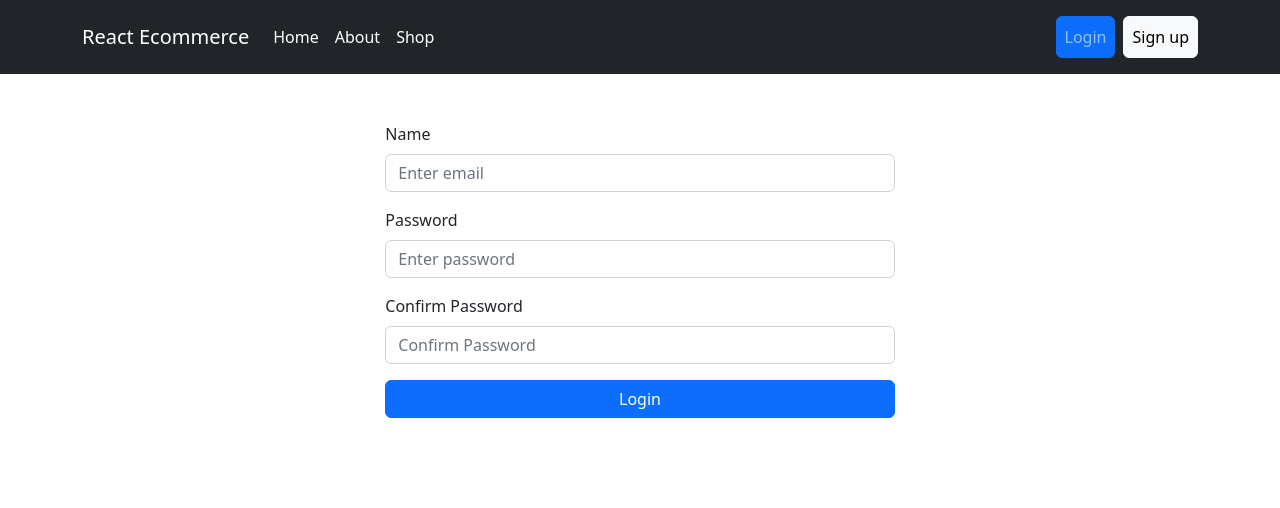
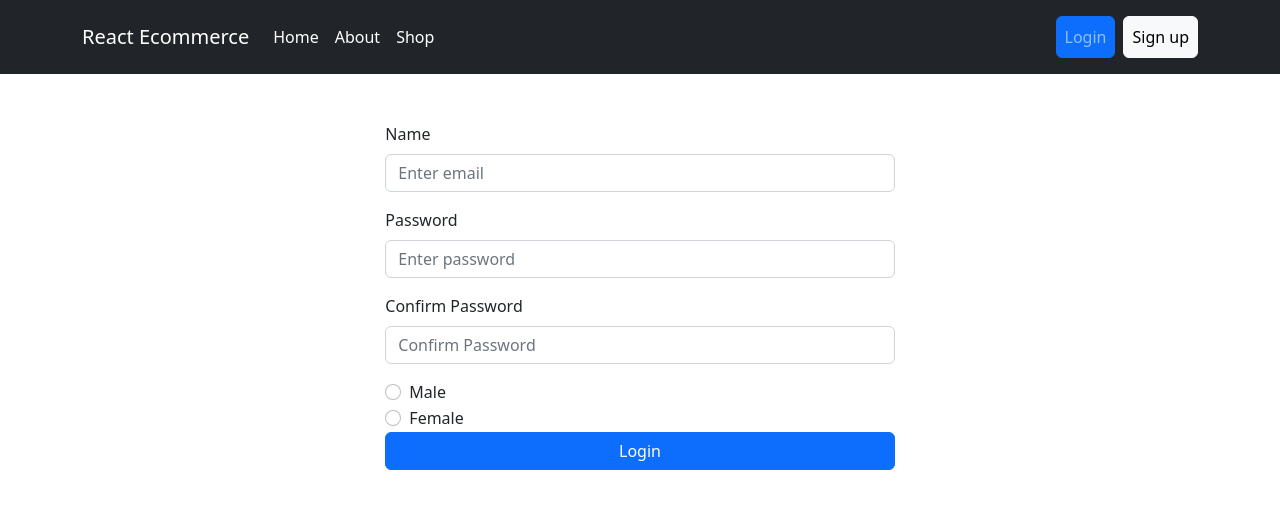
Before and after one commit to tarikwaleed/React-Ecommerce, a React (Create React App) app: page /register in a window 1280 px wide. Shown: the top 508 px of the page. Built offline with nearby package versions, Linux system fonts and the light colour scheme.

Commit message:
Adding gender check logic

```diff
--- a/src/components/registration_form/registration_form.jsx
+++ b/src/components/registration_form/registration_form.jsx
@@ -7,7 +7,7 @@ const RegistrationForm = () => {
         formState: { errors },
     } = useForm();
     const onRegisterButtonPressed = (data) => {
-        console.log(data);
+        alert(JSON.stringify(data))
     }
     return (
         <form onSubmit={handleSubmit(onRegisterButtonPressed)}>
@@ -77,6 +77,33 @@ const RegistrationForm = () => {
                     {errors.confirm_password && <p className="text-danger">{errors.confirm_password.message}</p>}
                 </div>
 
+                <>
+                    <div className="form-check">
+                        <input
+                            {...register("gender-check")}
+                            className="form-check-input"
+                            type="radio"
+                            value="male"
+                            name="gender-check"
+                            id="male" />
+                        <label className="form-check-label" htmlFor="">Male</label>
+                    </div>
+                    <div className="form-check">
+                        <input
+                            {...register("gender-check")}
+                            className="form-check-input"
+                            type="radio"
+                            name="gender-check"
+                            id="female"
+                            defaultChecked=""
+                            disabled=""
+                            value="female"
+                        />
+                        <label className="form-check-label" htmlFor="">Female</label>
+                    </div>
+                </>
+
+
                 <div class="d-grid gap-2">
                     <button type="submit" name="" id="" class="btn btn-primary">Login</button>
                 </div>
```
